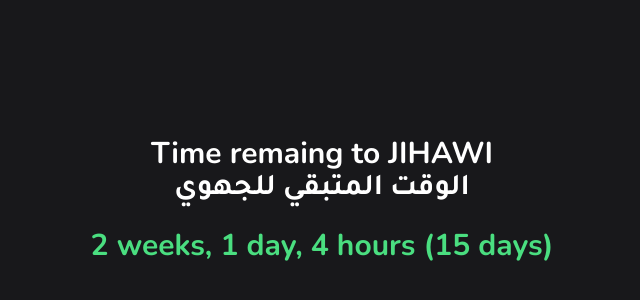
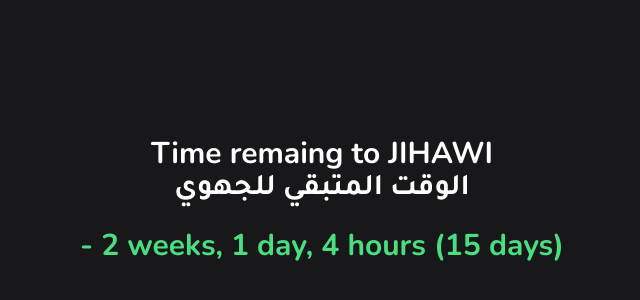
Before and after one commit to ad1mx/jihawi-timer, a Next.js app: page /timer in a window 1280 px wide. Shown: the part 200-500 px from the top of the page, without its empty margins (318-958 px from the left). Built offline with nearby package versions, Linux system fonts and the light colour scheme.

Commit message:
updates 2

```diff
--- a/src/app/(root)/timer/page.tsx
+++ b/src/app/(root)/timer/page.tsx
@@ -11,17 +11,15 @@ const TimerPage = () => {
   const remainTime = jihawiDate - now;
 
   return (
-    <main className="h-full flex flex-col justify-center items-center">
-      <header
-        className={`${tajawal.className} text-3xl items-center flex flex-col`}
-      >
+    <main className="h-full flex flex-col justify-center text-center px-4">
+      <header className={`${tajawal.className} text-3xl flex flex-col`}>
         <span className={`${nunito.className}`}>Time remaing to JIHAWI</span>
         <span>الوقت المتبقي للجهوي</span>
       </header>
       <p
         className={`mt-5 text-3xl font-semibold text-green-400 ${nunito.className}`}
       >
-        {hd(remainTime, { units: ["w", "d", "h"], round: true })} (
+        - {hd(remainTime, { units: ["w", "d", "h"], round: true })} (
         {hd(remainTime, { units: ["d"], round: true })})
       </p>
     </main>
```
